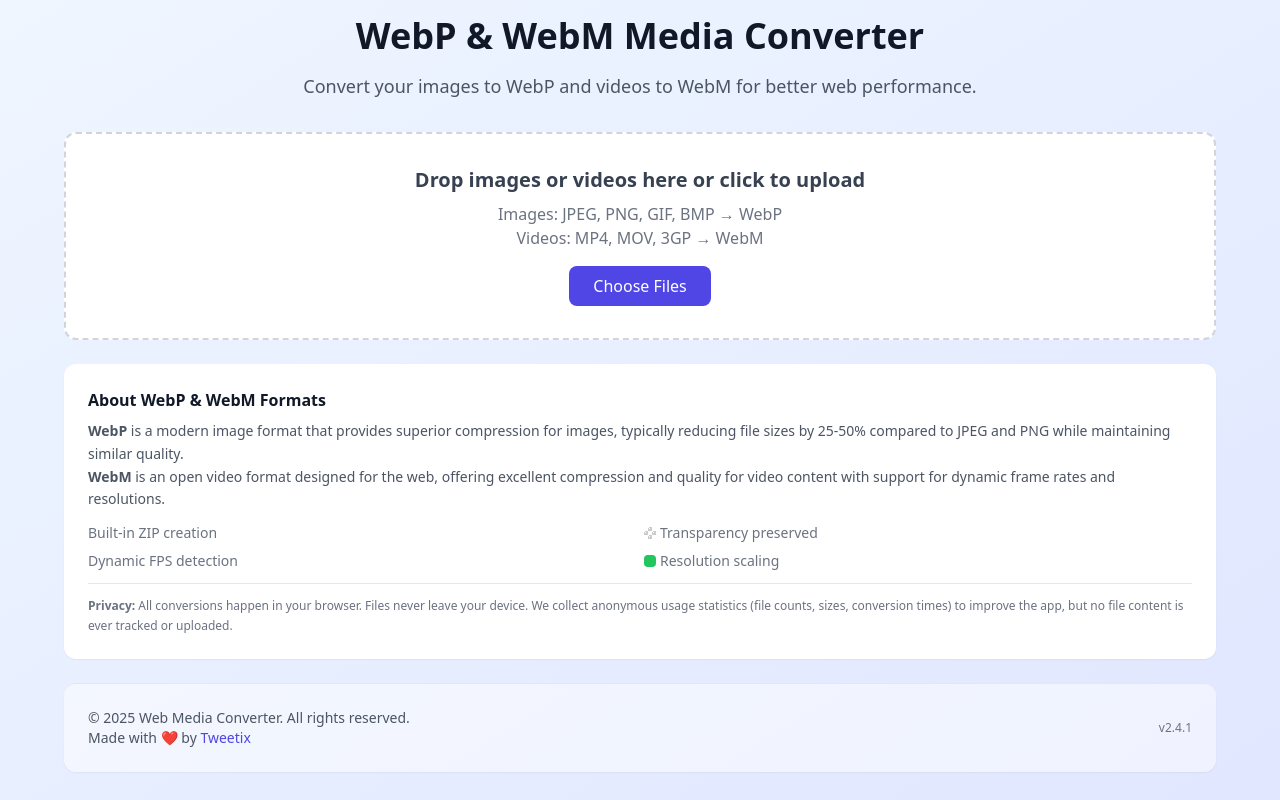
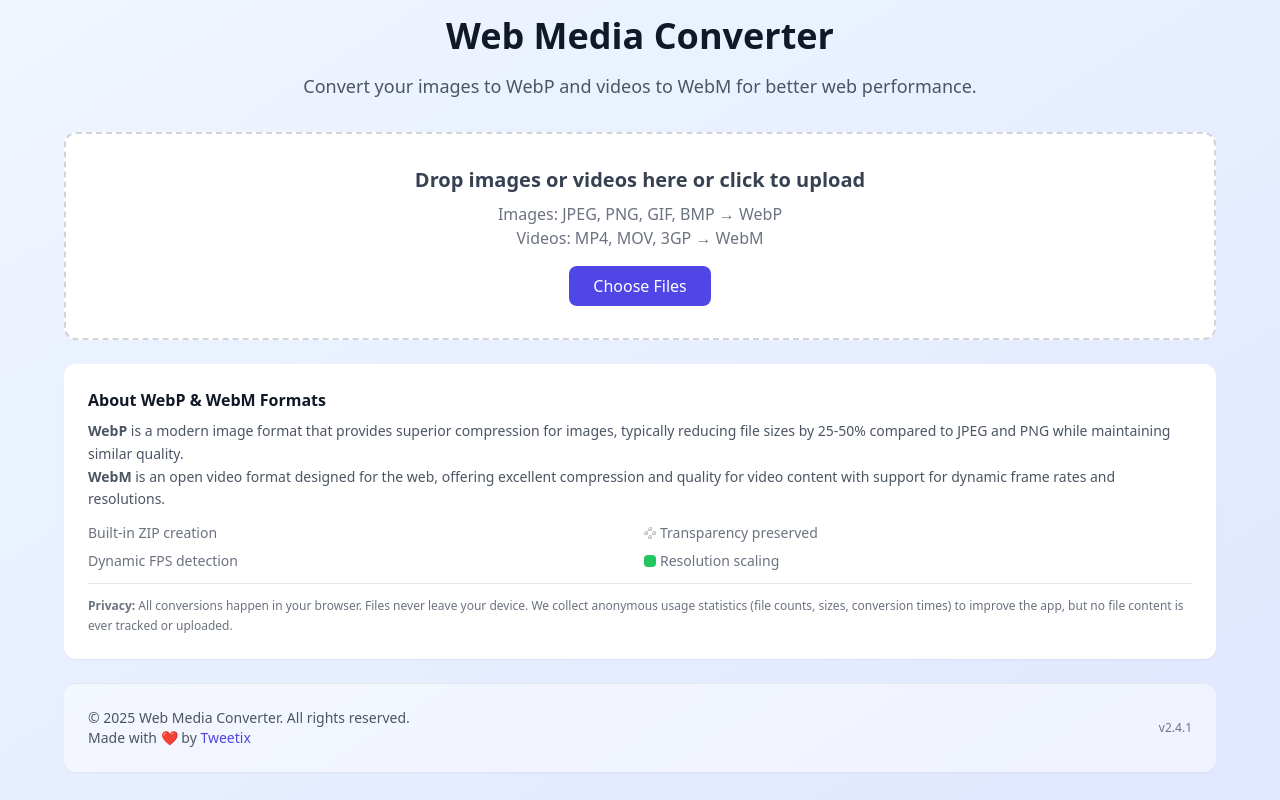
Before and after one commit to imtweetix/web-media-converter, a React (Vite) app: page / in a window 1280 px wide. Built offline with nearby package versions, Linux system fonts and the light colour scheme.

Commit message:
fix: Update FontAwesome kit dependency and references throughout the project

```diff
--- a/package.json
+++ b/package.json
@@ -21,7 +21,7 @@
     "perf:preview": "npm run build && npm run preview"
   },
   "dependencies": {
-    "@awesome.me/kit-26a4d59a75": "^1.0.25",
+    "@awesome.me/kit-c9f4d240a1": "^1.0.2",
     "@fortawesome/fontawesome-svg-core": "^7.1.0",
     "@fortawesome/react-fontawesome": "^3.1.0",
     "@headlessui/react": "^2.2.9",
--- a/src/components/features/ConversionSettings.tsx
+++ b/src/components/features/ConversionSettings.tsx
@@ -1,4 +1,4 @@
-import { faGear } from '@awesome.me/kit-26a4d59a75/icons/classic/regular';
+import { faGear } from '@awesome.me/kit-c9f4d240a1/icons/classic/regular';
 import { FontAwesomeIcon } from '@fortawesome/react-fontawesome';
 import { useState } from 'react';
 import { FileItem, ResizeSettings, VideoSettings } from '../../types';
--- a/src/components/features/FileItem.tsx
+++ b/src/components/features/FileItem.tsx
@@ -1,11 +1,11 @@
 import {
   faArrowDownToBracket,
   faXmark,
-} from '@awesome.me/kit-26a4d59a75/icons/classic/regular';
+} from '@awesome.me/kit-c9f4d240a1/icons/classic/regular';
 import {
   faMagnifyingGlass,
   faPlay,
-} from '@awesome.me/kit-26a4d59a75/icons/classic/solid';
+} from '@awesome.me/kit-c9f4d240a1/icons/classic/solid';
 import { FontAwesomeIcon } from '@fortawesome/react-fontawesome';
 import React, { useCallback, useMemo, useState } from 'react';
 import { ConversionService } from '../../services/conversionService';
--- a/src/components/features/FilesList.tsx
+++ b/src/components/features/FilesList.tsx
@@ -1,15 +1,15 @@
 import {
+  faArrowDownToBracket,
   faBolt,
-  faArrowDownToBracket,
   faBoxArchive,
   faTrashCan,
-} from '@awesome.me/kit-26a4d59a75/icons/classic/regular';
+} from '@awesome.me/kit-c9f4d240a1/icons/classic/regular';
 import {
   FileItem as FileItemType,
   ResizeSettings,
   VideoSettings,
 } from '../../types';
-import { Card, CardHeader, Button } from '../ui';
+import { Button, Card, CardHeader } from '../ui';
 import { FileItem } from './FileItem';
 
 interface FilesListProps {
--- a/src/components/features/Header.tsx
+++ b/src/components/features/Header.tsx
@@ -1,5 +1,5 @@
+import { faBolt } from '@awesome.me/kit-c9f4d240a1/icons/classic/regular';
 import { FontAwesomeIcon } from '@fortawesome/react-fontawesome';
-import { faBolt } from '@awesome.me/kit-26a4d59a75/icons/classic/regular';
 
 export function Header() {
   return (
@@ -10,7 +10,7 @@ export function Header() {
           className='h-8 w-8 text-indigo-600 mr-2'
         />
         <h1 className='text-4xl font-bold text-gray-900'>
-          WebP & WebM Media Converter
+          Web Media Converter
         </h1>
       </div>
       <h2 className='text-lg text-gray-600'>
--- a/src/components/features/InfoCard.tsx
+++ b/src/components/features/InfoCard.tsx
@@ -1,9 +1,9 @@
-import { FontAwesomeIcon } from '@fortawesome/react-fontawesome';
 import {
   faBolt,
   faBoxArchive,
   faVideo,
-} from '@awesome.me/kit-26a4d59a75/icons/classic/regular';
+} from '@awesome.me/kit-c9f4d240a1/icons/classic/regular';
+import { FontAwesomeIcon } from '@fortawesome/react-fontawesome';
 import { Card } from '../ui';
 
 export function InfoCard() {
--- a/src/components/features/UploadArea.tsx
+++ b/src/components/features/UploadArea.tsx
@@ -1,4 +1,4 @@
-import { faArrowUpFromBracket } from '@awesome.me/kit-26a4d59a75/icons/classic/regular';
+import { faArrowUpFromBracket } from '@awesome.me/kit-c9f4d240a1/icons/classic/regular';
 import { FontAwesomeIcon } from '@fortawesome/react-fontawesome';
 import { useRef } from 'react';
 import { useDragAndDrop } from '../../hooks';
--- a/src/components/ui/Lightbox.tsx
+++ b/src/components/ui/Lightbox.tsx
@@ -1,4 +1,4 @@
-import { faXmark } from '@awesome.me/kit-26a4d59a75/icons/classic/regular';
+import { faXmark } from '@awesome.me/kit-c9f4d240a1/icons/classic/regular';
 import { FontAwesomeIcon } from '@fortawesome/react-fontawesome';
 import { useEffect } from 'react';
 
--- a/src/components/ui/Select.tsx
+++ b/src/components/ui/Select.tsx
@@ -1,4 +1,4 @@
-import { faChevronDown } from '@awesome.me/kit-26a4d59a75/icons/classic/solid';
+import { faChevronDown } from '@awesome.me/kit-c9f4d240a1/icons/classic/solid';
 import { FontAwesomeIcon } from '@fortawesome/react-fontawesome';
 import { Menu, MenuButton, MenuItem, MenuItems } from '@headlessui/react';
 
--- a/vite.config.ts
+++ b/vite.config.ts
@@ -92,7 +92,7 @@ export default defineConfig({
   // Optimize dependency pre-bundling
   optimizeDeps: {
     include: ['react', 'react-dom', '@fortawesome/react-fontawesome'],
-    exclude: ['@awesome.me/kit-26a4d59a75'],
+    exclude: ['@awesome.me/kit-c9f4d240a1'],
   },
   // CSS optimization
   css: {
```
Also changed, not shown: 1 other file (tests, documents, lock files or other folders).
